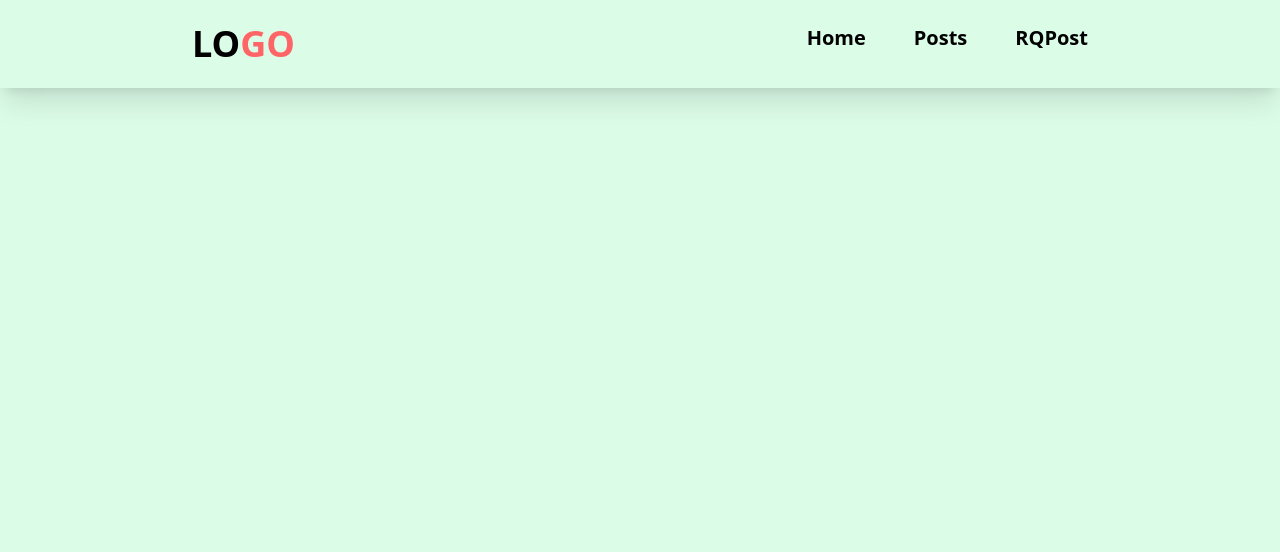
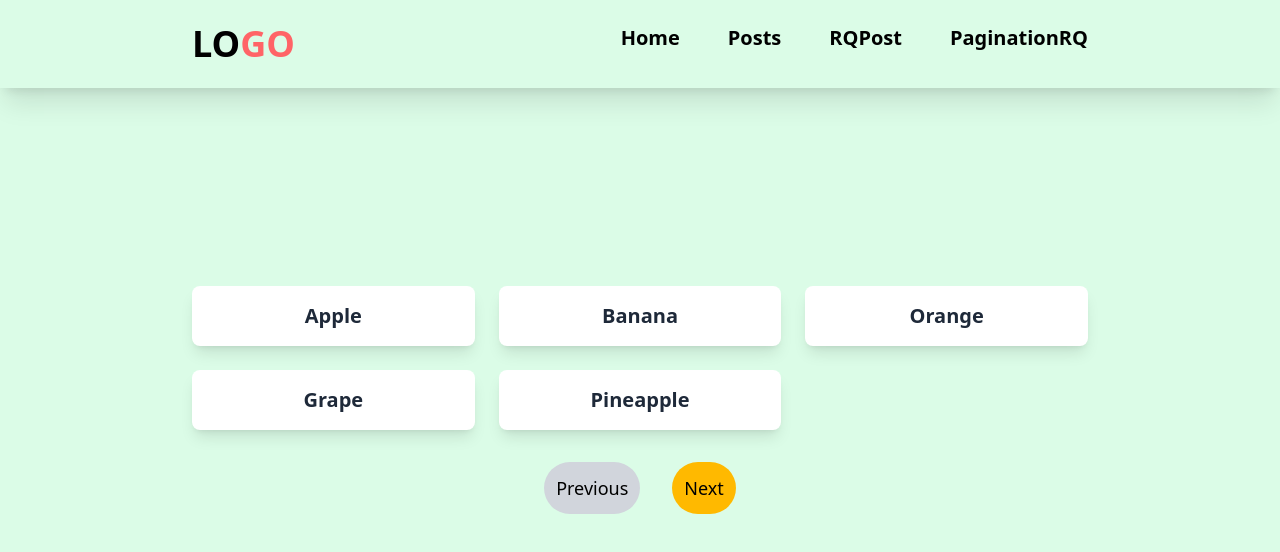
Before and after one commit to gurungnavin/react-packages, a React (Vite) app in the folder tanstack-query/: page /paginationrquery in a window 1280 px wide. Shown: the top 552 px of the page. Built offline with nearby package versions, Linux system fonts and the light colour scheme; data requests are answered from the project's data file.

Commit message:
pagination on react query

```diff
--- a/tanstack-query/db.json
+++ b/tanstack-query/db.json
@@ -1,5 +1,5 @@
 {
-  "posts":  [
+  "posts": [
     {
       "id": 1,
       "title": "Federico Tonini 1",
@@ -49,11 +49,196 @@
       "description": "This is a sample description for Desert Landscape. A vast and timeless expanse of golden sand dunes that stretch endlessly, offering a unique sense of solitude and adventure in the heart of the desert."
     }
   ],
+
+  "fruits": [
+    {
+      "id": 1,
+      "name": "Apple",
+      "image": "https://picsum.photos/200/300?random=1",
+      "description": "A sweet and crunchy fruit, perfect for snacking or baking."
+    },
+    {
+      "id": 2,
+      "name": "Banana",
+      "image": "https://picsum.photos/200/300?random=2",
+      "description": "A soft and sweet fruit, ideal for smoothies or as a quick snack."
+    },
+    {
+      "id": 3,
+      "name": "Orange",
+      "image": "https://picsum.photos/200/300?random=3",
+      "description": "A tangy and juicy fruit, full of vitamin C."
+    },
+    {
+      "id": 4,
+      "name": "Grape",
+      "image": "https://picsum.photos/200/300?random=4",
+      "description": "A small, sweet fruit that grows in bunches, perfect for snacking."
+    },
+    {
+      "id": 5,
+      "name": "Pineapple",
+      "image": "https://picsum.photos/200/300?random=5",
+      "description": "A tropical fruit with a sweet and tangy flavor, perfect for smoothies."
+    },
+    {
+      "id": 6,
+      "name": "Mango",
+      "image": "https://picsum.photos/200/300?random=6",
+      "description": "A sweet, juicy tropical fruit with a unique flavor."
+    },
+    {
+      "id": 7,
+      "name": "Strawberry",
+      "image": "https://picsum.photos/200/300?random=7",
+      "description": "A juicy, red fruit with a sweet and tangy flavor."
+    },
+    {
+      "id": 8,
+      "name": "Blueberry",
+      "image": "https://picsum.photos/200/300?random=8",
+      "description": "A small, sweet fruit packed with antioxidants."
+    },
+    {
+      "id": 9,
+      "name": "Peach",
+      "image": "https://picsum.photos/200/300?random=9",
+      "description": "A juicy, soft fruit with a sweet flavor and fuzzy skin."
+    },
+    {
+      "id": 10,
+      "name": "Pear",
+      "image": "https://picsum.photos/200/300?random=10",
+      "description": "A sweet, juicy fruit with a smooth texture and a slightly tart flavor."
+    },
+    {
+      "id": 11,
+      "name": "Cherry",
+      "image": "https://picsum.photos/200/300?random=11",
+      "description": "A small, red fruit with a sweet and tart flavor."
+    },
+    {
+      "id": 12,
+      "name": "Kiwi",
+      "image": "https://picsum.photos/200/300?random=12",
+      "description": "A small, brown fruit with a tangy green interior."
+    },
+    {
+      "id": 13,
+      "name": "Watermelon",
+      "image": "https://picsum.photos/200/300?random=13",
+      "description": "A large, juicy fruit with a sweet, refreshing flavor."
+    },
+    {
+      "id": 14,
+      "name": "Lemon",
+      "image": "https://picsum.photos/200/300?random=14",
+      "description": "A tart and tangy citrus fruit, perfect for adding zest to dishes."
+    },
+    {
+      "id": 15,
+      "name": "Plum",
+      "image": "https://picsum.photos/200/300?random=15",
+      "description": "A small, sweet fruit with a smooth skin and juicy interior."
+    },
+    {
+      "id": 16,
+      "name": "Apricot",
+      "image": "https://picsum.photos/200/300?random=16",
+      "description": "A small, sweet fruit with a slightly tart flavor, perfect for snacking."
+    },
+    {
+      "id": 17,
+      "name": "Papaya",
+      "image": "https://picsum.photos/200/300?random=17",
+      "description": "A tropical fruit with a sweet, soft flesh."
+    },
+    {
+      "id": 18,
+      "name": "Cantaloupe",
+      "image": "https://picsum.photos/200/300?random=18",
+      "description": "A melon with sweet, orange flesh, perfect for summer."
+    },
+    {
+      "id": 19,
+      "name": "Raspberry",
+      "image": "https://picsum.photos/200/300?random=19",
+      "description": "A small, red fruit with a sweet, tangy flavor."
+    },
+    {
+      "id": 20,
+      "name": "Blackberry",
+      "image": "https://picsum.photos/200/300?random=20",
+      "description": "A dark, sweet fruit packed with vitamins and antioxidants."
+    },
+    {
+      "id": 21,
+      "name": "Tangerine",
+      "image": "https://picsum.photos/200/300?random=21",
+      "description": "A small, sweet citrus fruit that’s easy to peel."
+    },
+    {
+      "id": 22,
+      "name": "Fig",
+      "image": "https://picsum.photos/200/300?random=22",
+      "description": "A sweet fruit with a soft texture and a rich, earthy flavor."
+    },
+    {
+      "id": 23,
+      "name": "Pomegranate",
+      "image": "https://picsum.photos/200/300?random=23",
+      "description": "A fruit with jewel-like seeds and a sweet, tangy flavor."
+    },
+    {
+      "id": 24,
+      "name": "Grapefruit",
+      "image": "https://picsum.photos/200/300?random=24",
+      "description": "A large, tangy citrus fruit with a slightly bitter taste."
+    },
+    {
+      "id": 25,
+      "name": "Dragon Fruit",
+      "image": "https://picsum.photos/200/300?random=25",
+      "description": "A tropical fruit with a sweet, mild flavor and a vibrant pink skin."
+    },
+    {
+      "id": 26,
+      "name": "Coconut",
+      "image": "https://picsum.photos/200/300?random=26",
+      "description": "A tropical fruit with a hard outer shell and sweet, milky interior."
+    },
+    {
+      "id": 27,
+      "name": "Starfruit",
+      "image": "https://picsum.photos/200/300?random=27",
+      "description": "A unique fruit with a star-shaped appearance and a tangy flavor."
+    },
+    {
+      "id": 28,
+      "name": "Acai Berry",
+      "image": "https://picsum.photos/200/300?random=28",
+      "description": "A small, dark purple fruit known for its antioxidant-rich properties."
+    },
+    {
+      "id": 29,
+      "name": "Lychee",
+      "image": "https://picsum.photos/200/300?random=29",
+      "description": "A tropical fruit with a sweet, floral flavor and a bumpy red exterior."
+    },
+    {
+      "id": 30,
+      "name": "Clementine",
+      "image": "https://picsum.photos/200/300?random=30",
+      "description": "A small, seedless citrus fruit with a sweet and tangy flavor."
+    }
+  ],
+
   "comments": [
     { "id": "1", "text": "a comment about post 1", "postId": "1" },
     { "id": "2", "text": "another comment about post 1", "postId": "1" }
   ],
   "profile": {
-    "name": "Navin Grg", "Email-Address" : "test@gmail.com"
+    "name": "Navin Grg",
+    "Email-Address": "test@gmail.com"
   }
 }
--- a/tanstack-query/package.json
+++ b/tanstack-query/package.json
@@ -15,7 +15,7 @@
     "@tanstack/react-query": "^5.85.0",
     "@tanstack/react-query-devtools": "^5.85.0",
     "axios": "^1.11.0",
-    "json-server": "^1.0.0-beta.3",
+    "json-server": "^0.17.4",
     "react": "^19.1.1",
     "react-dom": "^19.1.1",
     "react-icons": "^5.5.0",
--- a/tanstack-query/src/components/Header.jsx
+++ b/tanstack-query/src/components/Header.jsx
@@ -4,6 +4,7 @@ import Posts from './Posts'
 import RQPosts from './RQPosts'
 import Home from './Home'
 import PostDetailsRQ from './PostDetailsRQ'
+import PaginationRQuery from './PaginationRQuery'
 
 const Header = () => {
   return (
@@ -16,6 +17,7 @@ const Header = () => {
         <Link to='/'>Home</Link>
         <Link to='/posts'>Posts</Link>
         <Link to='/rqposts'>RQPost</Link>
+        <Link to='/paginationrquery'>PaginationRQ</Link>
       </nav>
     </header>
       <Routes>
@@ -23,6 +25,7 @@ const Header = () => {
         <Route path='/posts' element= {<Posts />} />
         <Route path='/rqposts' element= {<RQPosts />} />
         <Route path='/rqposts/:postId' element= {<PostDetailsRQ />}/>
+        <Route path = '/paginationrquery' element= {<PaginationRQuery />}/>
       </Routes>
     </BrowserRouter>
   )
--- /dev/null
+++ b/tanstack-query/src/components/PaginationRQuery.jsx
@@ -0,0 +1,87 @@
+import { keepPreviousData, useQuery } from "@tanstack/react-query";
+import axios from "axios";
+import { useState } from "react";
+import { ImSpinner9 } from "react-icons/im";
+import { BiError } from "react-icons/bi";
+
+
+// Function to fetch paginated data
+const paginationrquery = (pageId) => {
+  return axios.get(`http://localhost:3000/fruits/?_limit=5&_page=${pageId}`)
+};
+const PaginationRQuery = () => {
+  const [page, setPage] = useState(1);
+
+  // Corrected useQuery hook
+  const { data, isLoading, isError, error } = useQuery({
+    queryKey: ['fruits', page], // Include page in the query key for pagination
+    queryFn: () => paginationrquery(page), // Pass function reference
+    placeholderData : keepPreviousData,
+  });
+
+  // Loading state
+  if (isLoading) {
+    return (
+      <div className='w-full h-screen flex justify-center items-center'>
+        <ImSpinner9 className='animate-spin' size={"50px"} style={{ color: 'goldenrod' }} />
+        <div>
+          <h2 className='pl-8 text-2xl font-bold'>データ抽出中です.... <br /> <span className='text-lg font-light'>しばらくお待ちください!</span></h2>
+        </div>
+      </div>
+    );
+  }
+
+  // Error state
+  if (isError) {
+    return (
+      <div className='w-full h-screen flex justify-center items-center'>
+        <BiError className='animate-bounce' size={"70px"} style={{ color: 'red' }} />
+        <div>
+          <h2 className='pl-6 text-2xl font-bold text-red-600'>エラーが発生しました.... <br /> <span className='text-lg font-light text-black'>ネットワークまたはURLを直してください!</span></h2>
+        </div>
+      </div>
+    );
+  }
+
+  // Data display
+return (
+  <div className="w-full h-screen flex flex-col items-center justify-center gap-8 p-6">
+    {/* Fruits List */}
+    <div className="w-full max-w-4xl grid grid-cols-1 sm:grid-cols-2 md:grid-cols-3 gap-6">
+      {data?.data.map(item => (
+        <div
+          key={item.id}
+          className="bg-white p-4 rounded-lg shadow-lg hover:shadow-xl transition-shadow duration-300"
+        >
+          <h3 className="text-xl font-semibold text-center text-gray-800">{item.name}</h3>
+        </div>
+      ))}
+    </div>
+
+    {/* Pagination Controls */}
+    <div className="flex justify-center gap-8">
+      <button
+        className={`p-3 text-lg font-medium rounded-full transition-all duration-300 ${
+          page === 1 ? 'bg-gray-300 cursor-not-allowed' : 'bg-amber-400 hover:bg-amber-500'
+        }`}
+        onClick={() => setPage(prev => prev - 1)}
+        disabled={page === 1} // Disable button on first page
+      >
+        Previous
+      </button>
+      <button
+        className={`p-3 text-lg font-medium rounded-full transition-all duration-300 ${
+          page === 6 ? 'bg-gray-300 cursor-not-allowed' : 'bg-amber-400 hover:bg-amber-500'
+        }`}
+        onClick={() => setPage(prev => prev + 1)}
+        disabled={page === 6} // Disable button on last page
+      >
+        Next
+      </button>
+    </div>
+  </div>
+);
+
+};
+
+export default PaginationRQuery;
--- a/tanstack-query/src/components/RQPosts.jsx
+++ b/tanstack-query/src/components/RQPosts.jsx
@@ -45,7 +45,7 @@ const RQPosts = () => {
 
 
       <button
-        className='bg-amber-400 p-4 mx-20 my-1 text-3xl cursor-pointer rounded-xl hover:bg-amber-500 active:scale-90 transition-all duration-150'
+        className='bg-amber-400 p-2 mx-10 my-1 text-xl font-bold cursor-pointer rounded-xl hover:bg-amber-500 active:scale-90 transition-all duration-150'
         // Number 3, fetch data on button click
         onClick={() => refetch()}
       >Fetch Data on Click</button>
```
Also changed, not shown: 1 other file (tests, documents, lock files or other folders). Lines whose indentation alone changed are shown as unchanged.
